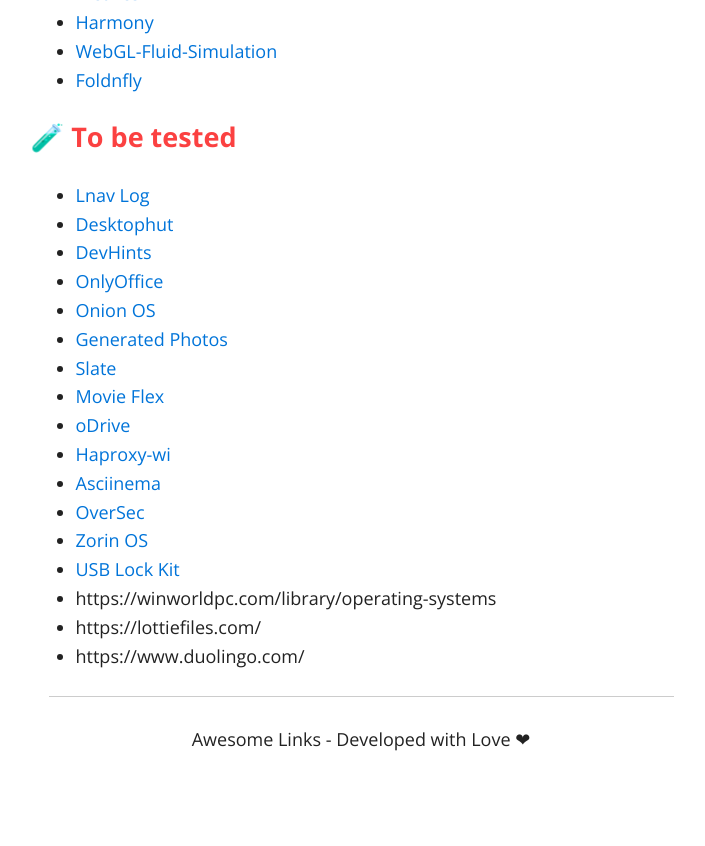
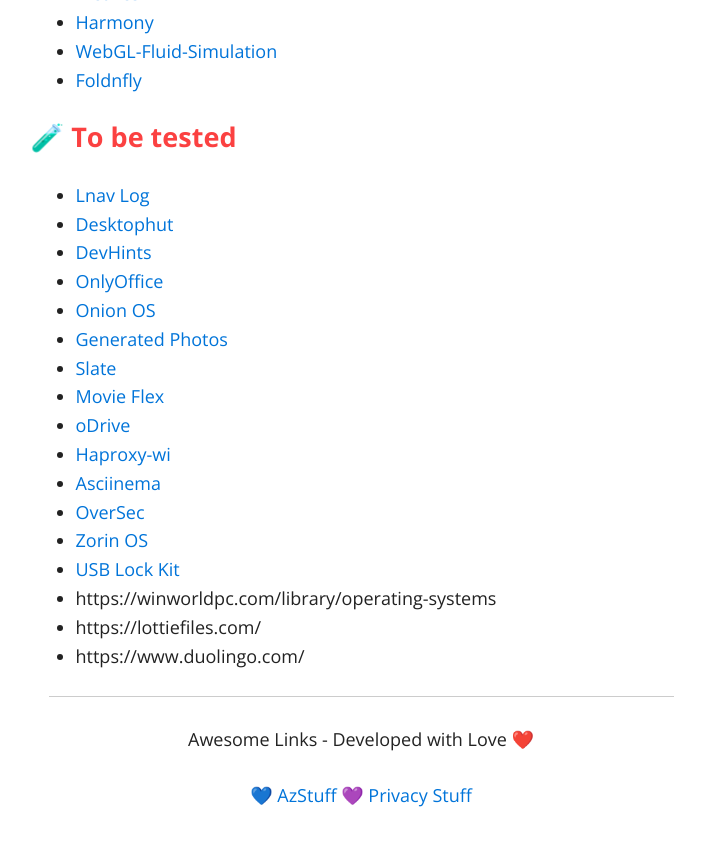
Before and after one commit to jcabeza/Awesome-Links, a Jekyll site: the page built from index.md, in a window 1280 px wide and 900 px high, scrolled down 12848 px. Shown: the top 846 px of the window, without its empty margins (279-984 px from the left). Built offline with Jekyll 4.4.1, drawn with Linux system fonts in a browser that asks for light colours; nearby versions of some CDN libraries.

Commit message:
Update index.md

```diff
--- a/index.md
+++ b/index.md
@@ -462,4 +462,8 @@ layout: default
 ---
 
 <!-- <img src="./img/awesome-links.png" alt="Awesome Links" width="50" height="50"> -->
-<p align="center"> Awesome Links - Developed with Love ❤ </p>
+<p align="center"> Awesome Links - Developed with Love ❤️ </p>
+<p align="center">
+ 💙 <a href="https://jcabeza.github.io/Awesome-Links)">AzStuff</a>
+ 💜 <a href="https://jcabeza.github.io/Privacy)">Privacy Stuff</a>
+</p>
```
